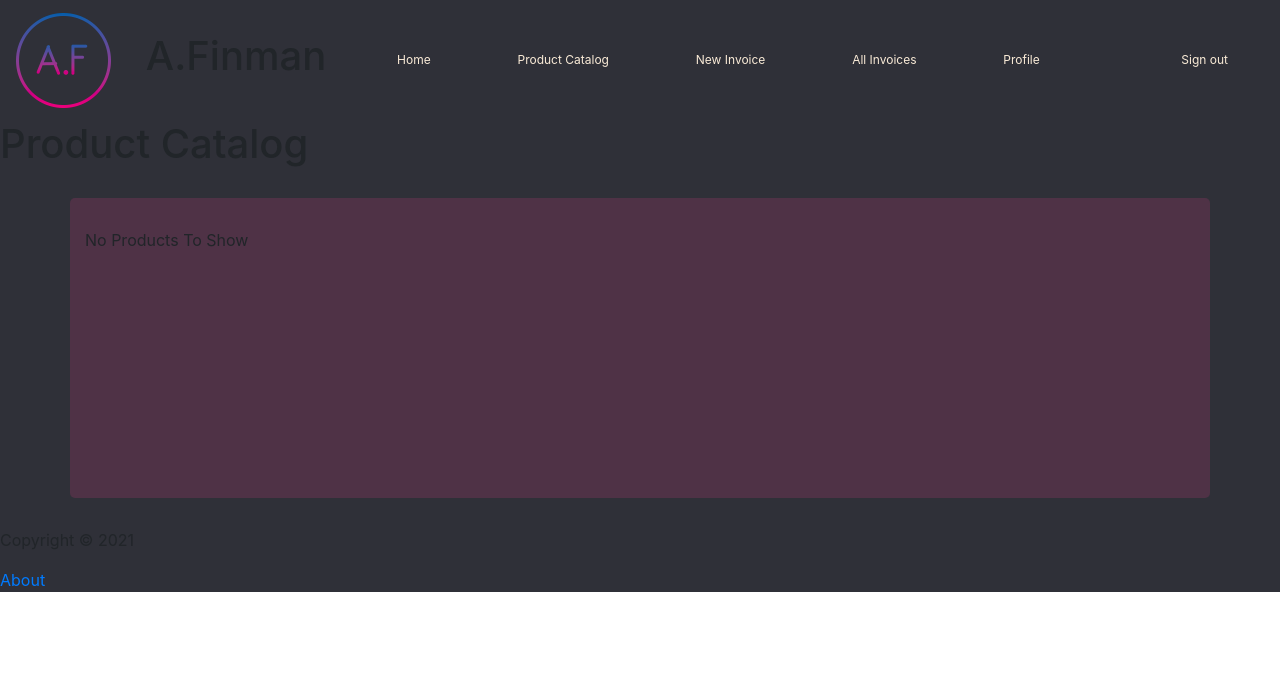
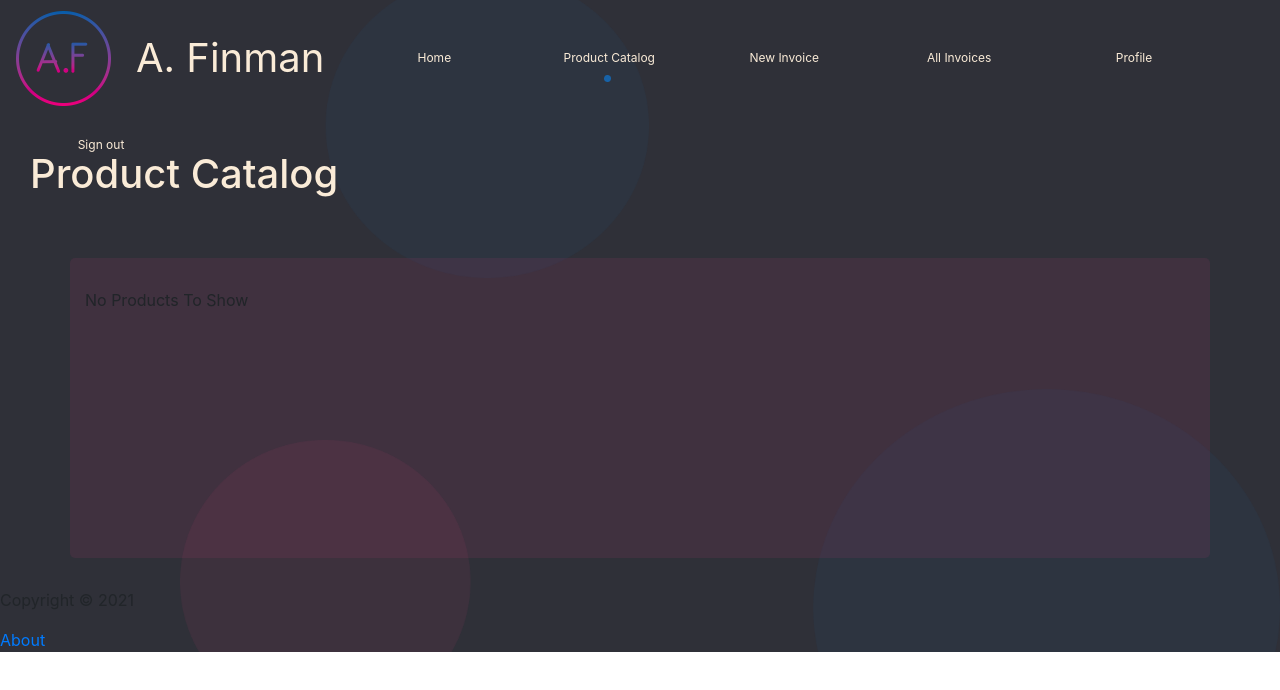
Before and after one commit to gabrieloldaccount/finman-frontend, a React (Create React App) app: page /products in a window 1280 px wide. Shown: the top 690 px of the page. Built offline with nearby package versions, Linux system fonts and the light colour scheme; data requests are answered from the project's data file.

Commit message:
Added link to home page on logo Fixed the dot Added bubbles to background

```diff
--- a/src/App.js
+++ b/src/App.js
@@ -10,6 +10,7 @@ import Button from 'react-bootstrap/Button';
 import Dropdown from 'react-bootstrap/Dropdown';
 import NavBar from './components/NavBar'
 import ProductPage from "./components/ProductPage";
+import dot from "./dot.png";
 
 //TODO: Remove Items-state here. It is in AddInvoice instead.
 
--- a/src/components/Header.js
+++ b/src/components/Header.js
@@ -12,7 +12,7 @@ const Header = () => {
                 return 'Welcome to A.Finman';
             case '/products':
                 return 'Product Catalog';
-            case '/newinvoice':
+            case '/NewInvoice':
                 return 'Create a New Invoice';
         }
     }
--- a/src/components/NavBar.css
+++ b/src/components/NavBar.css
@@ -1,5 +1,19 @@
+.title {
+    color: antiquewhite;
+    font-size: 40px;
+}
+
+.title:hover {
+    color: antiquewhite;
+    text-decoration: none;
+}
+
+.dot {
+    position: absolute;
+    left: 80px;
+}
+
 .navbar {
-    background-color: #2F3038;
     font-family: inherit;
     height: 120px;
 }
@@ -7,7 +21,13 @@
 .navLink {
     color: antiquewhite;
     font-size: 12px;
-    width: fit-content;
+    width: 130px;
+    text-align: center;
+}
+
+.navLink:hover {
+    color: #DC3A80;
+    text-decoration: none;
 }
 
 .navItem {
--- a/src/components/NavBar.js
+++ b/src/components/NavBar.js
@@ -2,30 +2,53 @@
 import { Nav, NavItem, NavLink } from 'reactstrap'
 import './NavBar.css'
 import logo from '../logo.png'
+import dot from '../dot.png'
+import { useLocation } from 'react-router-dom'
 
 
 const NavBar = () => {
+    const location = useLocation()
+
+    // function that tells were to put the dot depending on path
+    function dotSwitch() {
+        switch(location.pathname) {
+            case '/':
+                return 'home';
+            case '/products':
+                return 'product catalog';
+            case '/NewInvoice':
+                return 'newinvoice';
+        }
+    }
+
     return (
             <Nav  className='navbar'>
-                <img src={logo} alt="logo" className='logo'/>
+                <a href="/">
+                    <img src={logo} alt="logo" className='logo'/>
+                </a>
                 <NavItem className='navItem'>
-                    <h1>A.Finman</h1>
+                    <a className='title' href="/">A. Finman</a>
                 </NavItem>
 
                 <NavItem className='navItem'>
                     <NavLink className='navLink' href="/">Home</NavLink>
+                    {dotSwitch()=='home' && <img src={dot} alt="dot" className='dot'/>}
                 </NavItem>
                 <NavItem className='navItem'>
                     <NavLink className='navLink' href="/products">Product Catalog</NavLink>
+                    {dotSwitch()=='product catalog' && <img src={dot} alt="dot" className='dot'/>}
                 </NavItem>
                 <NavItem className='navItem'>
                     <NavLink className='navLink' href="/NewInvoice">New Invoice</NavLink>
+                    {dotSwitch()=='newinvoice' && <img src={dot} alt="dot" className='dot'/>}
                 </NavItem>
                 <NavItem className='navItem'>
                     <NavLink className='navLink' href="#">All Invoices</NavLink>
+                    {dotSwitch()=='seeinvoices' && <img src={dot} alt="dot" className='dot'/>}
                 </NavItem>
                 <NavItem className='navItem'>
                     <NavLink className='navLink' href="#">Profile</NavLink>
+                    {dotSwitch()=='profile' && <img src={dot} alt="dot" className='dot'/>}
                 </NavItem>
                 <NavItem className='navItem'>
                 </NavItem>
--- a/src/index.css
+++ b/src/index.css
@@ -2,7 +2,7 @@
 
 .container {
     max-width: 500px;
-    background-color: #4F3246;
+    background-color: rgba(217,59,129,0.1);
     margin: 30px auto;
     overflow: auto;
     min-height: 300px;
@@ -13,6 +13,16 @@
 
 .background {
     background-color: #2F3038;
+    background-image: url("bubbles.png");
+    background-size: 1100px 853px;
+    background-repeat: no-repeat;
+    background-attachment: fixed;
+    background-position: right;
+}
+
+h1 {
+    color: antiquewhite;
+    padding: 30px;
 }
 
 /* Commented out when trying to implement Bootstrap CSS instead.
```
Also changed, not shown: src/bubbles.png (added), src/dot.png (added).
